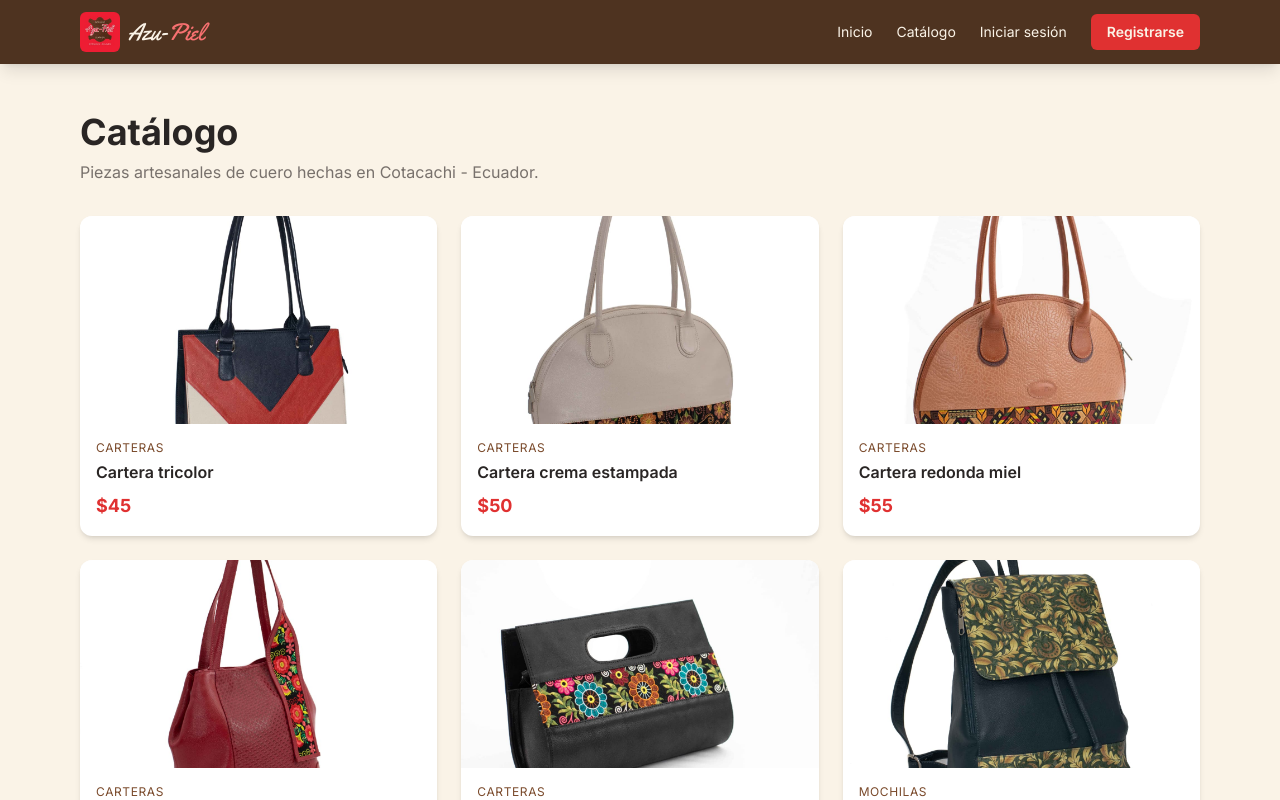
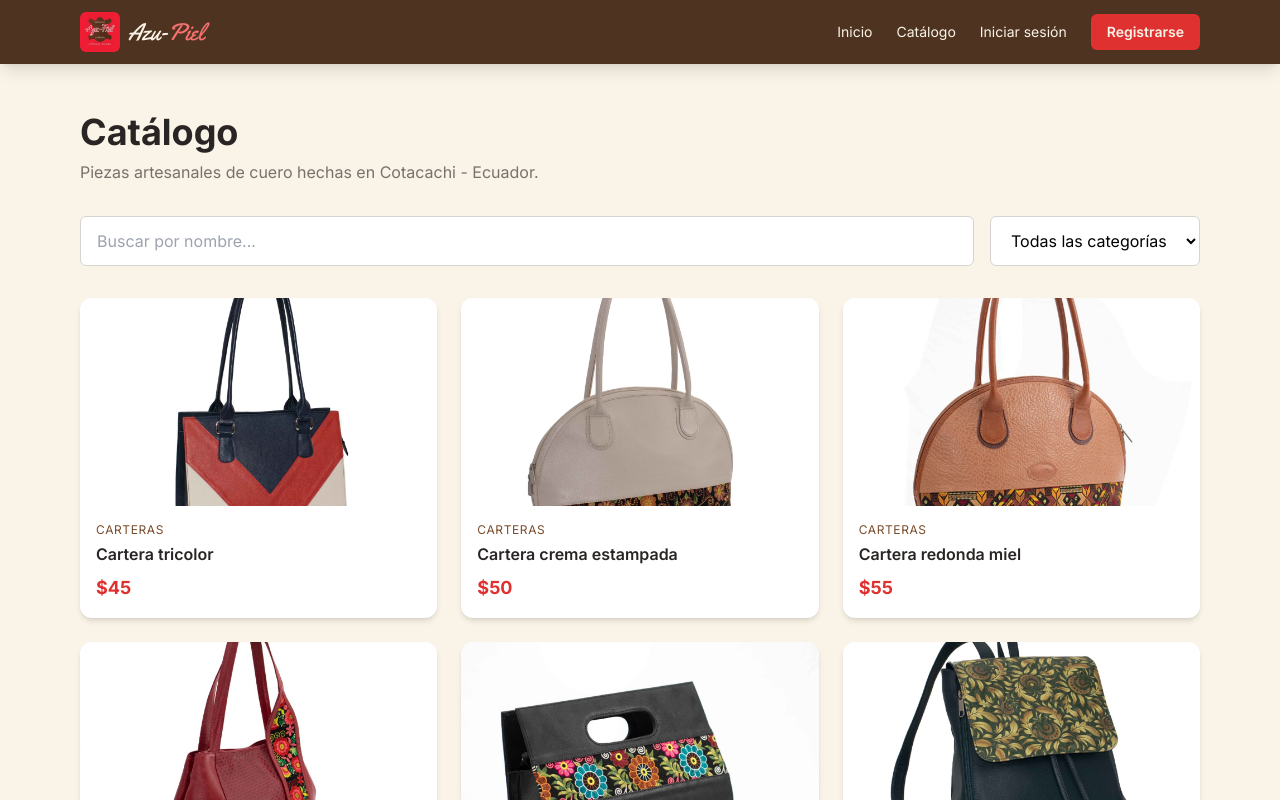
Before and after one commit to Vato-Ah/azu-piel, a Next.js app: page /productos in a window 1280 px wide. Shown: the top 800 px of the page. Built offline with nearby package versions, Linux system fonts and the light colour scheme.

Commit message:
feat: búsqueda y filtro por categoría y nombre con usestate

```diff
--- a/app/login/page.tsx
+++ b/app/login/page.tsx
@@ -2,7 +2,7 @@ export default function LoginPage() {
   return (
     <main className="max-w-md mx-auto px-4 py-20 text-center">
       <h1 className="text-3xl font-bold text-stone-800 mb-2">Iniciar sesión</h1>
-      <p className="text-stone-500">Próximamente: autenticación con Supabase 🔐</p>
+      <p className="text-stone-500">Próximamente: autenticación con Supabase amogus</p>
     </main>
   );
 }
--- a/app/productos/page.tsx
+++ b/app/productos/page.tsx
@@ -1,4 +1,4 @@
-import ProductCard from "@/components/ProductCard";
+import ProductList from "@/components/ProductList";
 import { sampleProducts } from "@/lib/data";
 
 export const metadata = {
@@ -13,11 +13,7 @@ export default function ProductosPage() {
         <p className="text-stone-500 mb-8">
           Piezas artesanales de cuero hechas en Cotacachi - Ecuador.
         </p>
-        <div className="grid grid-cols-1 sm:grid-cols-2 lg:grid-cols-3 gap-6">
-          {sampleProducts.map((product) => (
-            <ProductCard key={product.id} product={product} />
-          ))}
-        </div>
+        <ProductList products={sampleProducts} />
       </div>
     </main>
   );
--- a/app/register/page.tsx
+++ b/app/register/page.tsx
@@ -3,7 +3,7 @@ export default function DashboardPage() {
     <div>
       <h1 className="text-3xl font-bold text-stone-800 mb-2">Mi panel</h1>
       <p className="text-stone-500">
-        Zona privada — se protegerá con middleware 🔒
+        Zona privada — se protegerá con middleware
       </p>
     </div>
   );
--- /dev/null
+++ b/components/ProductList.tsx
@@ -0,0 +1,70 @@
+"use client";
+
+import { useState } from "react";
+import ProductCard from "@/components/ProductCard";
+import { Product, ProductCategory } from "@/lib/types";
+//Aqui se crea la opción de buscar por categorías o nombre
+interface ProductListProps {
+  products: Product[];
+}
+
+const categories: ("todas" | ProductCategory)[] = [
+  "todas",
+  "carteras",
+  "mochilas",
+  "correas",
+  "billeteras",
+];
+
+export default function ProductList({ products }: ProductListProps) {
+  const [search, setSearch] = useState("");
+  const [category, setCategory] = useState<"todas" | ProductCategory>("todas");
+
+  const filtered = products.filter((product) => {
+    const matchesSearch = product.name
+      .toLowerCase()
+      .includes(search.toLowerCase());
+    const matchesCategory =
+      category === "todas" || product.category === category;
+    return matchesSearch && matchesCategory;
+  });
+
+  return (
+    <div>
+      <div className="flex flex-col sm:flex-row gap-4 mb-8">
+        <input
+          type="text"
+          value={search}
+          onChange={(e) => setSearch(e.target.value)}
+          placeholder="Buscar por nombre..."
+          className="flex-1 px-4 py-3 rounded-md border border-stone-300 bg-white focus:outline-none focus:ring-2 focus:ring-azu-red"
+        />
+        <select
+          value={category}
+          onChange={(e) =>
+            setCategory(e.target.value as "todas" | ProductCategory)
+          }
+          className="px-4 py-3 rounded-md border border-stone-300 bg-white focus:outline-none focus:ring-2 focus:ring-azu-red"
+        >
+          {categories.map((c) => (
+            <option key={c} value={c}>
+              {c === "todas" ? "Todas las categorías" : c}
+            </option>
+          ))}
+        </select>
+      </div>
+
+      {filtered.length === 0 ? (
+        <p className="text-stone-500 text-center py-16">
+          No se encontraron productos para tu búsqueda.
+        </p>
+      ) : (
+        <div className="grid grid-cols-1 sm:grid-cols-2 lg:grid-cols-3 gap-6">
+          {filtered.map((product) => (
+            <ProductCard key={product.id} product={product} />
+          ))}
+        </div>
+      )}
+    </div>
+  );
+}
--- a/lib/data.ts
+++ b/lib/data.ts
@@ -1,10 +1,10 @@
 import { Product } from "./types";
-
+//aqui se agregan los productos del local
 export const sampleProducts: Product[] = [
-  { id: "cartera-1", name: "Cartera tricolor", category: "carteras", price: 45, description: "Cartera de cuero con combinación de colores, cosida a mano.", image: "/fotos/cartera-1.jpeg" },
+  { id: "cartera-1", name: "Cartera tricolor", category: "carteras", price: 45, description: "Cartera de cuero con combinación de colores.", image: "/fotos/cartera-1.jpeg" },
   { id: "cartera-2", name: "Cartera crema estampada", category: "carteras", price: 50, description: "Cartera crema con base estampada y asas de cuero.", image: "/fotos/cartera-2.jpeg" },
   { id: "cartera-3", name: "Cartera redonda miel", category: "carteras", price: 55, description: "Cartera de forma redonda en tono miel con detalle estampado.", image: "/fotos/cartera-3.jpeg" },
-  { id: "cartera-4", name: "Cartera roja", category: "carteras", price: 50, description: "Cartera roja de mano con correa ajustable.", image: "/fotos/cartera-4.jpeg" },
+  { id: "cartera-4", name: "Cartera roja", category: "carteras", price: 50, description: "Cartera roja de mano con correa al hombro.", image: "/fotos/cartera-4.jpeg" },
   { id: "cartera-5", name: "Cartera negra bordada", category: "carteras", price: 60, description: "Cartera negra con bordado andino en la parte frontal.", image: "/fotos/cartera-5.jpeg" },
   { id: "mochila-1", name: "Mochila estampada", category: "mochilas", price: 85, description: "Mochila de cuero con tela estampada, ideal para el día a día.", image: "/fotos/mochila-1.jpeg" },
   { id: "mochila-2", name: "Mochila pequeña estampada", category: "mochilas", price: 60, description: "Mochila compacta con detalle estampado y bolsillo frontal.", image: "/fotos/mochila-2.jpeg" },
@@ -16,9 +16,9 @@ export const sampleProducts: Product[] = [
   { id: "correa-2", name: "Correa café oscura", category: "correas", price: 25, description: "Correa de cuero en tono café oscuro, acabado a mano.", image: "/fotos/correa-2.jpeg" },
   { id: "correa-3", name: "Correa negra", category: "correas", price: 25, description: "Correa negra clásica con hebilla metálica.", image: "/fotos/correa-3.jpeg" },
   { id: "correa-4", name: "Correa miel", category: "correas", price: 25, description: "Correa en tono miel con hebilla de latón.", image: "/fotos/correa-4.jpeg" },
-  { id: "correa-5", name: "Correa café", category: "correas", price: 25, description: "Correa café de cuero curtido en Cotacachi.", image: "/fotos/correa-5.jpeg" },
+  { id: "correa-5", name: "Correa café", category: "correas", price: 25, description: "Correa café de cuero fabricada en Cotacachi.", image: "/fotos/correa-5.jpeg" },
   { id: "correa-6", name: "Correa beige", category: "correas", price: 25, description: "Correa beige con hebilla plateada, estilo casual.", image: "/fotos/correa-6.jpeg" },
   { id: "billetera-1", name: "Billetera estampada", category: "billeteras", price: 18, description: "Billetera de mujer con tela estampada y cierre.", image: "/fotos/billetera-1.jpeg" },
   { id: "billetera-2", name: "Monedero tejida", category: "billeteras", price: 22, description: "Billetera tejida a mano con compartimentos para tarjetas.", image: "/fotos/billetera-2.jpeg" },
-  { id: "billetera-3", name: "Monedero tejido ", category: "billeteras", price: 22, description: "Set de billeteras con estampado animal print.", image: "/fotos/billetera-3.jpeg" },
+  { id: "billetera-3", name: "Monedero tejido ", category: "billeteras", price: 22, description: "Set de monederos con tejidos artesanales.", image: "/fotos/billetera-3.jpeg" },
 ];
--- a/lib/types.ts
+++ b/lib/types.ts
@@ -1,3 +1,4 @@
+// aqui se crean las categorias y la interfaz de los productos
 export type ProductCategory =
   | "carteras"
   | "mochilas"
```
